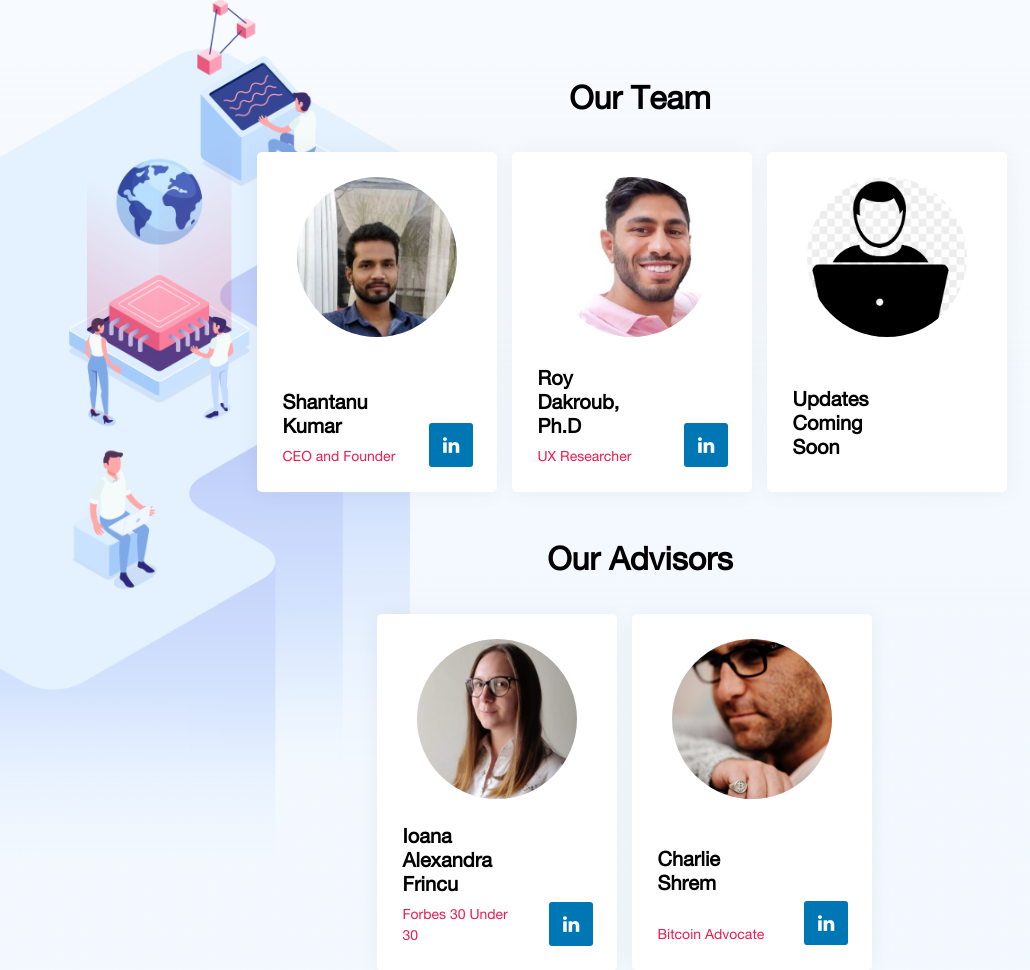
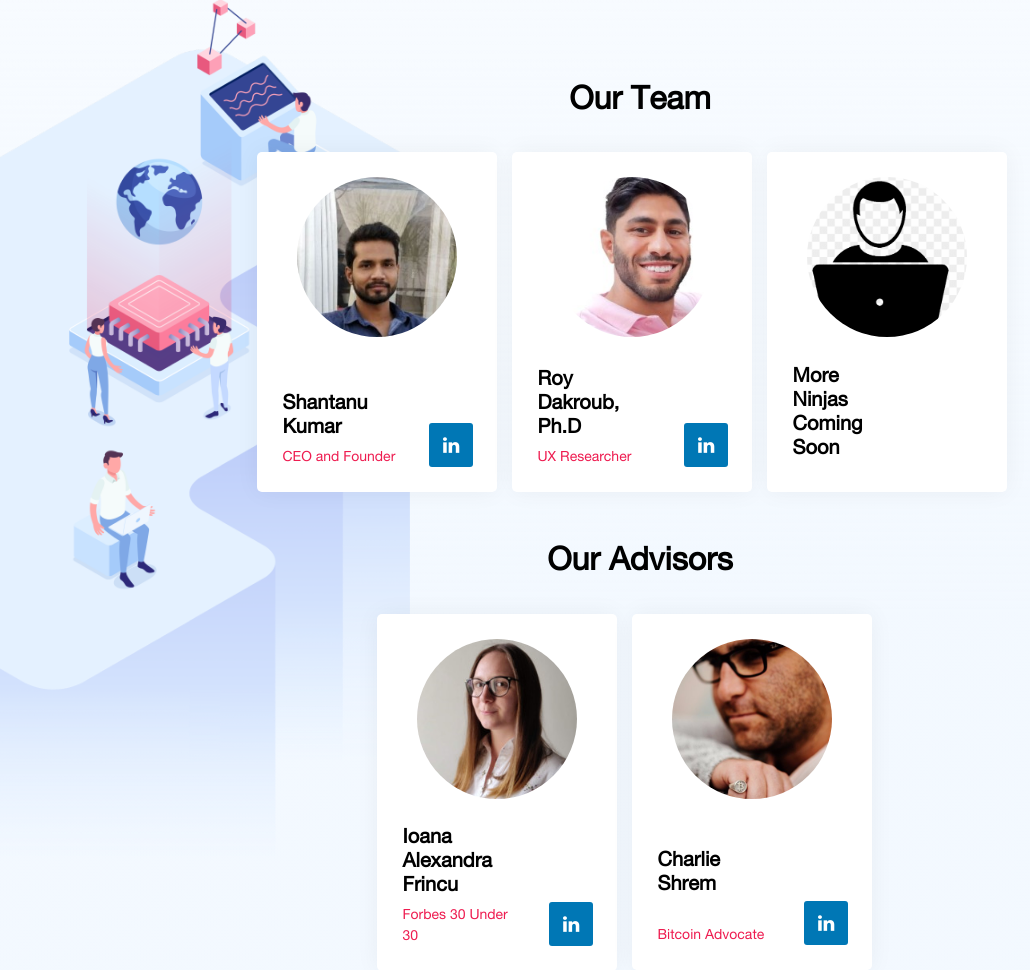
Before and after one commit to deficliq/frontend, a PHP site: page / in a window 1280 px wide. Shown: the part 2868-3838 px from the top of the page, without its empty margins (0-1030 px from the left). Run offline with PHP 8.4, Linux system fonts and the light colour scheme; some libraries are stand-ins or nearby versions.

Commit message:
update team page with ninja

```diff
--- a/index.php
+++ b/index.php
@@ -657,7 +657,7 @@
 							<img src="images/ninja.png" alt="">
 							<div class="row align-items-end">
 								<div class="col-lg-8 col-7">
-									<h3>Updates Coming Soon</h3>
+									<h3>More Ninjas Coming Soon</h3>
 								</div>
 
 							</div>
```
